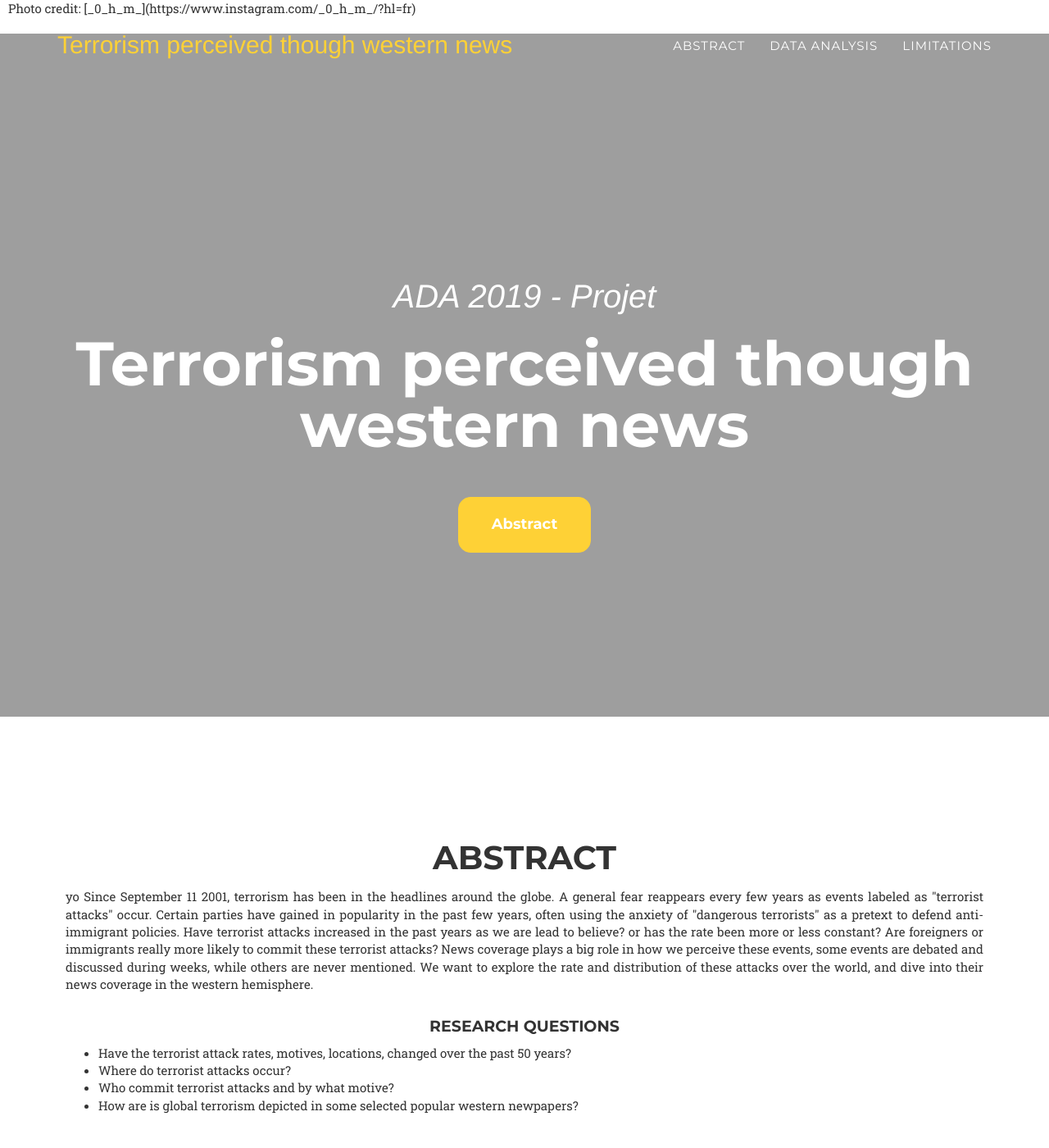
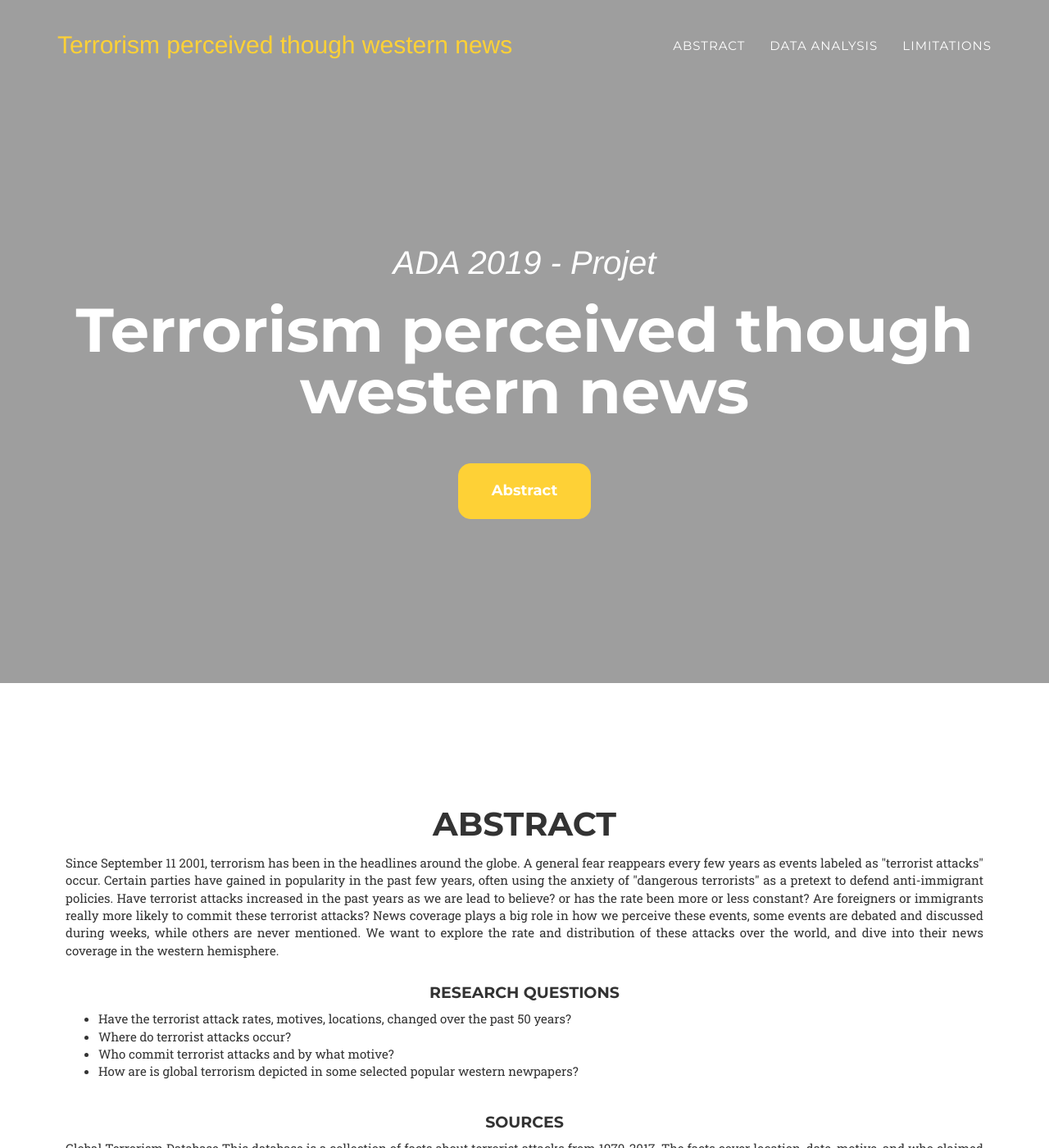
Before and after one commit to Elleaume/adada_sur_mon_bidet.github.io, a Jekyll site: the page built from index.html, in a window 1280 px wide and 1400 px high. Shown: the whole window at 82% size. Built offline with Jekyll 4.4.1, drawn with Linux system fonts in a browser that asks for light colours; some web fonts are replaced.

Commit message:
copyright

```diff
--- a/_config.yml
+++ b/_config.yml
@@ -16,8 +16,8 @@
 title: Terrorism perceived though western news
 
 description: >- # this means to ignore newlines until "baseurl:"
-  EPFL 2018 Projet ADA,
-  Stuber Annina, Luongo Francesca, Schneuwly Christelle, Elleaume Camille
+  "EPFL 2019 Projet ADA, Stuber Annina, Luongo Francesca, Schneuwly Christelle, Elleaume Camille,
+  Photo credit: [_0_h_m_](https://www.instagram.com/_0_h_m_/?hl=fr)"
 baseurl: "https://elleaume.github.io/adada_sur_mon_bidet.github.io/" # the subpath of your site, e.g. /blog
 url: "" # the base hostname & protocol for your site, e.g. http://example.com
 twitter_username: jekyllrb
--- a/_includes/abstract.html
+++ b/_includes/abstract.html
@@ -5,7 +5,6 @@
                 <div class="col-lg-12 text-center">
                     <h2 class="section-heading">Abstract</h2>
                       <div class= "text-corps">
-                        yo
                         Since September 11 2001, terrorism has been in the headlines around the globe. A general fear reappears every few years as events labeled as "terrorist attacks" occur. Certain parties have gained in popularity in the past few years, often using the anxiety of "dangerous terrorists" as a pretext to defend anti-immigrant policies. Have terrorist attacks increased in the past years as we are lead to believe? or has the rate been more or less constant? Are foreigners or immigrants really more likely to commit these terrorist attacks? News coverage plays a big role in how we perceive these events, some events are debated and discussed during weeks, while others are never mentioned. We want to explore the rate and distribution of these attacks over the world, and dive into their news coverage in the western hemisphere.
                     </div>
                     <h4 class = "section-subheading">Research Questions</h4>
--- a/_includes/css/agency.css
+++ b/_includes/css/agency.css
@@ -269,7 +269,6 @@
     color: #fff;
     background-attachment: scroll;
     background-image: url('{{ site.baseurl }}/img/HomeImg.jpg');
-    background-image: caption("Photo credit: [[_0_h_m_](https://www.instagram.com/_0_h_m_/?hl=fr)");
     background-position: center center;b
     background-repeat: none;
     -webkit-background-size: cover;
--- a/_includes/head.html
+++ b/_includes/head.html
@@ -2,7 +2,6 @@
     <meta charset="utf-8">
     <meta http-equiv="X-UA-Compatible" content="IE=edge">
     <title>{% if page.title %}{{ page.title }}{% else %}{{ site.title }}{% endif %}</title>
-    <div class= "text-corps"> Photo credit: [_0_h_m_](https://www.instagram.com/_0_h_m_/?hl=fr) </div>
     <meta name="viewport" content="width=device-width">
     <meta name="description" content="{{ site.description }}">
     <link rel="canonical" href="{{ page.url | replace:'index.html','' | prepend: site.baseurl | prepend: site.url }}">
```
